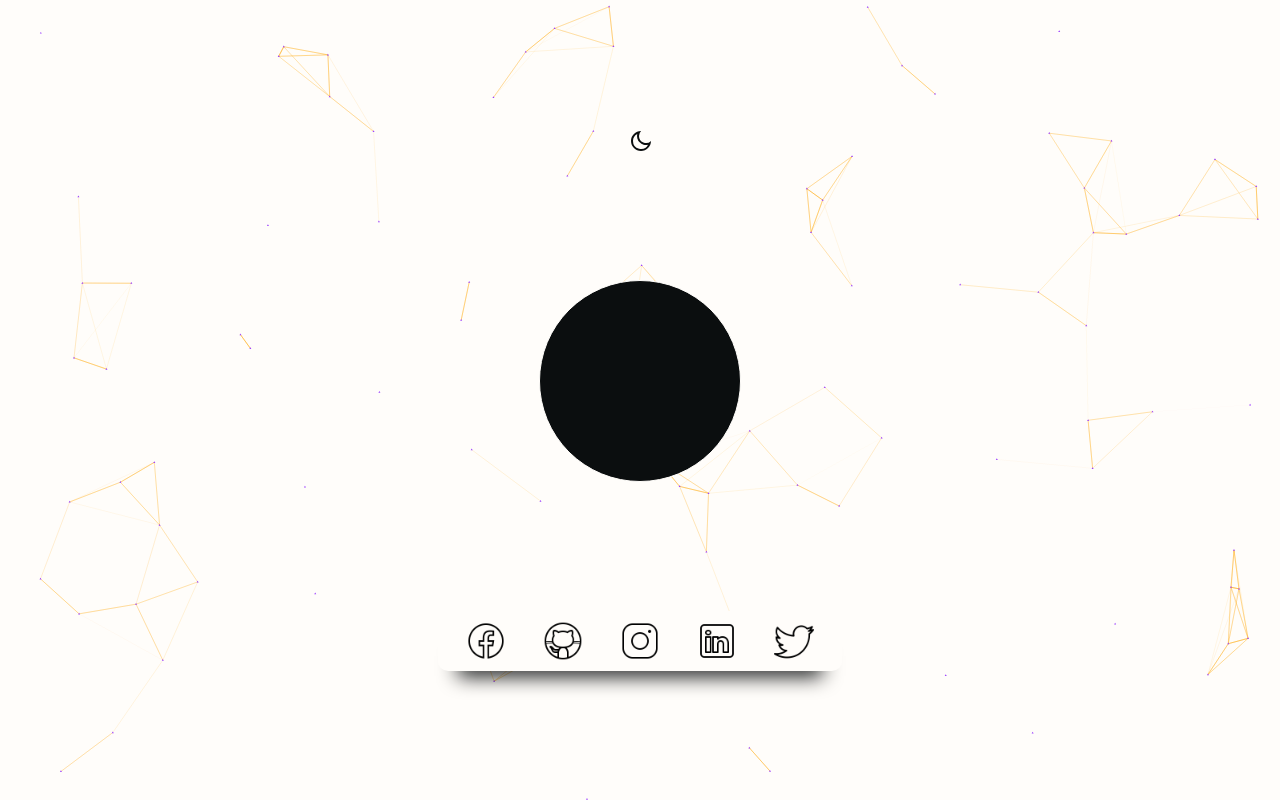
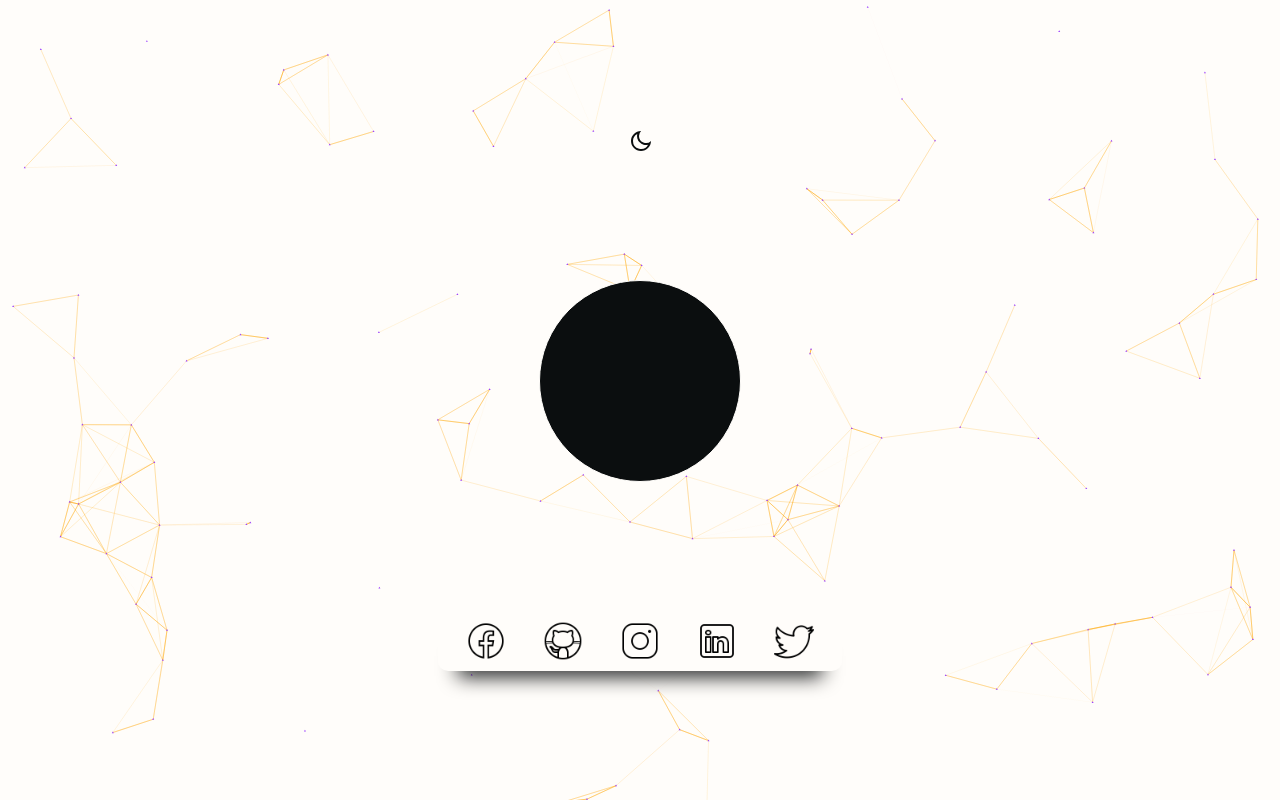
Before and after one commit to j-leidy/Portfolio, a React (Create React App) app: page / in a window 1280 px wide. Built offline with nearby package versions, Linux system fonts and the light colour scheme.

Commit message:
one last test

```diff
--- a/src/Components/Particles/ParticlesComponent.tsx
+++ b/src/Components/Particles/ParticlesComponent.tsx
@@ -13,8 +13,6 @@ export const ParticlesComponent = () => {
         <Particles
             id="tsparticles"
             init={customInit}
-            width="100vw"
-            height={`${window.outerHeight}px`}
             options={theme.particlesOptions}
         />
     );
--- a/src/Components/Particles/config/ParticlesConfig.ts
+++ b/src/Components/Particles/config/ParticlesConfig.ts
@@ -42,7 +42,7 @@ export const customOptions: CustomISourceOptions = {
     },
     smooth: true,
     fullScreen: {
-        enable: true
+        enable: false
     },
     background: {
         color: offWhite,
@@ -55,6 +55,9 @@ export const customOptions: CustomISourceOptions = {
         transition: `${0.5}s all ease`,
         zIndex: -1,
         top: "inherit",
-        width: "100%"
+        width: "100%",
+        position: "fixed",
+        height: "150vh"
+
     },
 };
```
